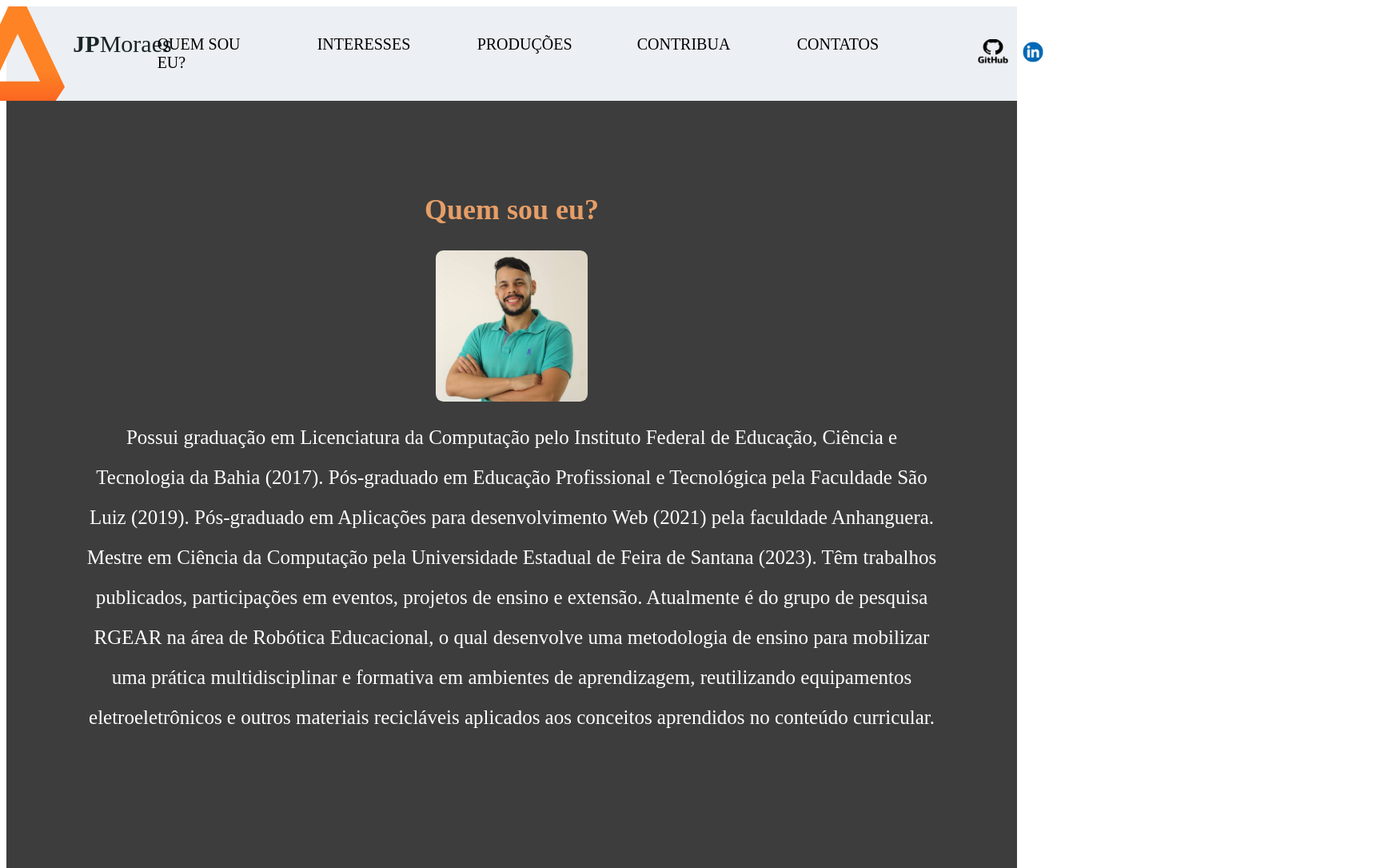
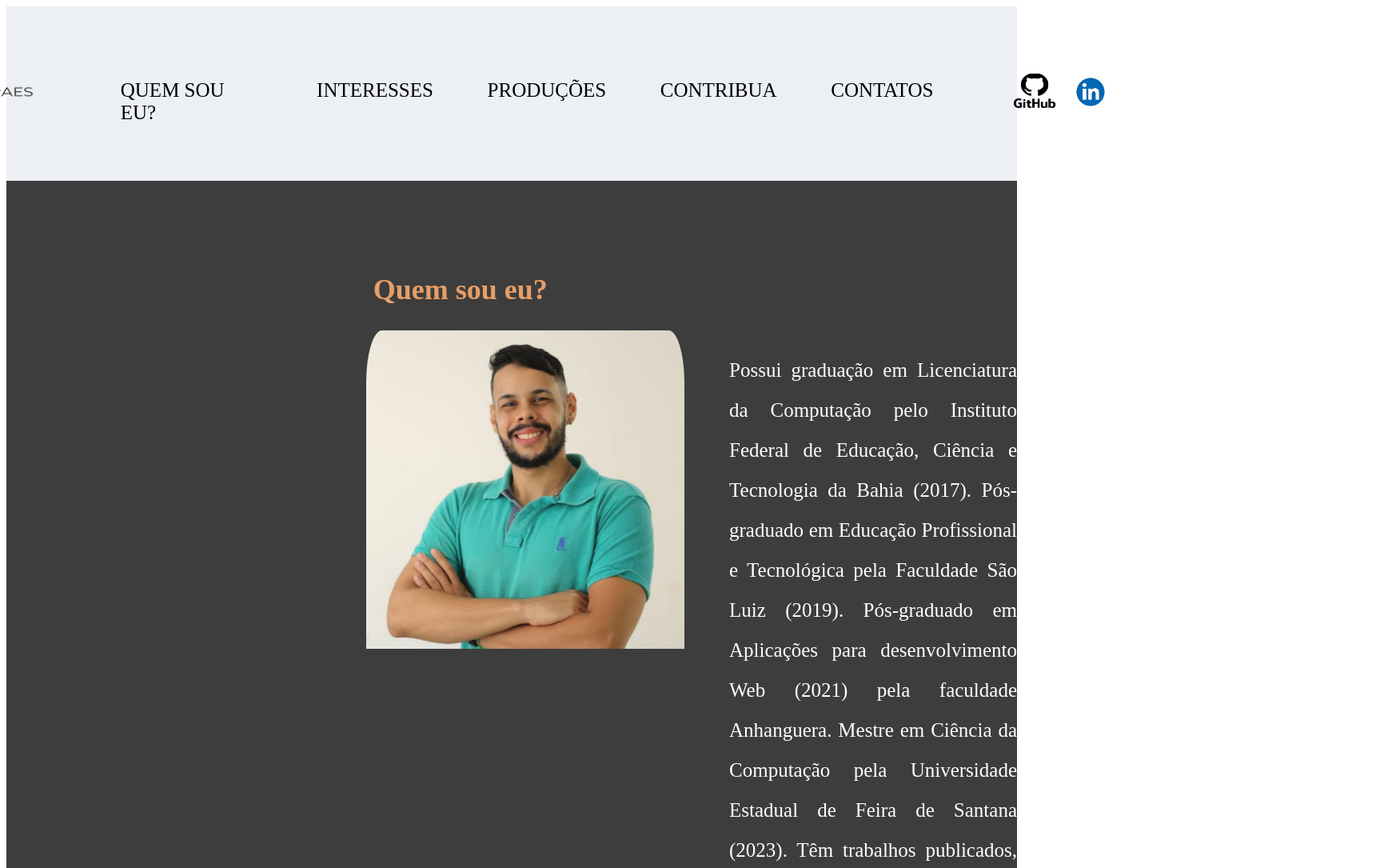
Before and after one commit to jpmoraes/sitejpmoraes, a React (Create React App) app: page / in a window 1280 px wide. Shown: the top 1085 px of the page at 80% size, 1731 px wide, since content can reach past the window. Built offline with nearby package versions, Linux system fonts and the light colour scheme.

Commit message:
Update de header e section

```diff
--- a/src/App.js
+++ b/src/App.js
@@ -11,7 +11,7 @@ import Footer from "./componentes/Footer";
 const AppContainer = styled.div`
   width: 100%;
   height: 100%;
-  background-color: #3d3d3d;
+  background-color: #fff;
 `;
 
 function App() {
--- a/src/componentes/Header/index.js
+++ b/src/componentes/Header/index.js
@@ -1,27 +1,22 @@
-import Logo from  '../Logo';
-import OpcaoesHeader from '../OpcaoesHeader';
-import IconesHeader from '../IconesHeader';
-import styled from 'styled-components'
+import Logo from "../Logo";
+import OpcaoesHeader from "../OpcaoesHeader";
+import IconesHeader from "../IconesHeader";
+import styled from "styled-components";
 
 const HeaderContainer = styled.header`
+  background-color: rgb(236, 239, 243);
+  display: flex;
+  justify-content: center;
+`;
 
-    background-color: rgb(236, 239, 243);
-    display: flex;
-    justify-content: center;
-
-`
-
-function Header(){
-
-    return(
-        <HeaderContainer>
-            <Logo/>
-            <OpcaoesHeader/>
-            <IconesHeader/>
-        </HeaderContainer>
-    )
-
+function Header() {
+  return (
+    <HeaderContainer>
+      <Logo />
+      <OpcaoesHeader />
+      <IconesHeader />
+    </HeaderContainer>
+  );
 }
 
-
-export default Header
+export default Header;
--- a/src/componentes/IconesHeader/index.js
+++ b/src/componentes/IconesHeader/index.js
@@ -4,8 +4,8 @@ import styled from "styled-components";
 
 const _Icone = styled.li`
   list-style: none;
-  margin-right: 25px;
-  width: 25px;
+  margin-right: 35px;
+  width: 35px;
 `;
 const Icones = styled.ul`
   display: flex;
@@ -13,8 +13,8 @@ const Icones = styled.ul`
 `;
 
 const Img = styled.img`
-  max-width: 50px;
-  max-height: 50px;
+  max-width: 70px;
+  max-height: 70px;
   width: auto;
   height: auto;
 `;
--- a/src/componentes/Logo/index.js
+++ b/src/componentes/Logo/index.js
@@ -1,5 +1,5 @@
 import styled from "styled-components";
-import logo from "../../imagens/logo.svg";
+import logo from "../../imagens/jpmoraes.png";
 
 const LogoContainer = styled.div`
   display: flex;
@@ -17,10 +17,12 @@ const Logo_p = styled.p`
 function Logo() {
   return (
     <LogoContainer>
-      <Logo_img src={logo} alt="logo" className="logo-img"></Logo_img>
-      <Logo_p className="p-Logo">
-        <strong>JP</strong>Moraes
-      </Logo_p>
+      <Logo_img
+        src={logo}
+        alt="logo"
+        className="logo-img"
+        height="90%"
+      ></Logo_img>
     </LogoContainer>
   );
 }
--- a/src/componentes/OpcaoesHeader/index.js
+++ b/src/componentes/OpcaoesHeader/index.js
@@ -3,7 +3,7 @@ import styled from "styled-components";
 const Opcao = styled.li`
   list-style: none;
   min-width: 120px;
-  font-size: 20px;
+  font-size: 25px;
   font-family: "Times New Roman", Times, serif;
   display: center;
   align-items: center;
@@ -12,11 +12,12 @@ const Opcao = styled.li`
   padding: 0 20px;
   cursor: pointer;
   margin-right: 40px;
+  margin-top: 50px;
 
   &:hover {
     list-style: url("../../imagens/seletor.png");
-    color: #BD8439;
-    font-size: 21px;
+    color: #bd8439;
+    font-size: 26px;
   }
 `;
 
--- a/src/componentes/Props/index.js
+++ b/src/componentes/Props/index.js
@@ -13,7 +13,8 @@ export const SectionContainer = styled.section`
   padding: 85px 0;
   height: 100%;
   width: 100%;
-  margin-bottom: 50px;
+  margin-bottom: 2px;
+  background-color: #3d3d3d;
 `;
 
 export const Subtitulo = styled.h3`
--- a/src/componentes/Section/Producao/index.js
+++ b/src/componentes/Section/Producao/index.js
@@ -12,6 +12,8 @@ const PesquisaContainer = styled.section`
   height: 270px;
   width: 100%;
   height: 30%;
+  background-color: #3d3d3d;
+  margin-bottom: 2px;
 `;
 
 const Resultado = styled.div`
--- a/src/componentes/Section/SouEu/index.js
+++ b/src/componentes/Section/SouEu/index.js
@@ -4,57 +4,67 @@ import styled from "styled-components";
 import Foto from "../../../imagens/jp.jpg";
 
 const FotoRedonda = styled.div`
-  width: 100px; /* Defina o tamanho da foto */
+  width: 450px; /* Ajustei o tamanho da foto */
   height: auto;
-  border-radius: 5%; /* Isso tornará a imagem redonda */
-  overflow: hidden; /* Garante que a imagem dentro do div seja cortada corretamente */
-  margin-bottom: 20px;
-  align-items: center;
-  background-color: #e3dbcb;
-  display: flex;
-  margin: 0 auto;
-  max-width: 350px;
-  justify-content: space-around;
-  width: 15%;
-  margin-top: 20px;
+  border-radius: 5%; /* Corrigi o valor para tornar a imagem completamente redonda */
+  overflow: hidden;
+  margin-right: 56px;
 `;
 
 const Imagem = styled.img`
-  width: 100%; /* A imagem ocupa todo o espaço do contêiner */
-  height: auto%;
-  align-items: center;
+  width: 100%;
+  height: auto;
 `;
 
 const TextP = styled.p`
-  margin: 0 auto;
   font-size: 25px;
-  margin-top: 20px;
   line-height: 2;
-  margin-right: 100px;
-  margin-left: 100px;
+  width: 50%;
+  text-align: justify;
+`;
+
+const DivOrg = styled.div`
+  display: flex;
+  text-align: left;
+  margin-left: 450px;
+`;
+
+const DivOrgGeral = styled.div`
+  display: flex;
+  flex-direction: column;
+`;
+
+const TituloAlinhado = styled(Titulo)`
+  text-align: left;
+  margin-left: 36.3%;
 `;
 
 function SouEu() {
   return (
     <SectionContainer>
-      <Titulo cor="#E69E67">Quem sou eu?</Titulo>
-      <FotoRedonda>
-        <Imagem src={Foto} alt="Minha Foto" />
-      </FotoRedonda>
-      <TextP>
-        Possui graduação em Licenciatura da Computação pelo Instituto Federal de
-        Educação, Ciência e Tecnologia da Bahia (2017). Pós-graduado em Educação
-        Profissional e Tecnológica pela Faculdade São Luiz (2019). Pós-graduado
-        em Aplicações para desenvolvimento Web (2021) pela faculdade Anhanguera.
-        Mestre em Ciência da Computação pela Universidade Estadual de Feira de
-        Santana (2023). Têm trabalhos publicados, participações em eventos,
-        projetos de ensino e extensão. Atualmente é do grupo de pesquisa RGEAR
-        na área de Robótica Educacional, o qual desenvolve uma metodologia de
-        ensino para mobilizar uma prática multidisciplinar e formativa em
-        ambientes de aprendizagem, reutilizando equipamentos eletroeletrônicos e
-        outros materiais recicláveis aplicados aos conceitos aprendidos no
-        conteúdo curricular.
-      </TextP>
+      <TituloAlinhado cor="#E69E67">Quem sou eu?</TituloAlinhado>
+      <DivOrgGeral>
+        <DivOrg>
+          <FotoRedonda>
+            <Imagem src={Foto} alt="Minha Foto" />
+          </FotoRedonda>
+          <TextP>
+            Possui graduação em Licenciatura da Computação pelo Instituto
+            Federal de Educação, Ciência e Tecnologia da Bahia (2017).
+            Pós-graduado em Educação Profissional e Tecnológica pela Faculdade
+            São Luiz (2019). Pós-graduado em Aplicações para desenvolvimento Web
+            (2021) pela faculdade Anhanguera. Mestre em Ciência da Computação
+            pela Universidade Estadual de Feira de Santana (2023). Têm trabalhos
+            publicados, participações em eventos, projetos de ensino e extensão.
+            Atualmente é do grupo de pesquisa RGEAR na área de Robótica
+            Educacional, o qual desenvolve uma metodologia de ensino para
+            mobilizar uma prática multidisciplinar e formativa em ambientes de
+            aprendizagem, reutilizando equipamentos eletroeletrônicos e outros
+            materiais recicláveis aplicados aos conceitos aprendidos no conteúdo
+            curricular.
+          </TextP>
+        </DivOrg>
+      </DivOrgGeral>
     </SectionContainer>
   );
 }
```
Also changed, not shown: src/componentes/Producao/index.js (deleted, +0 -77 lines), src/imagens/jpmoraes.png (added).
